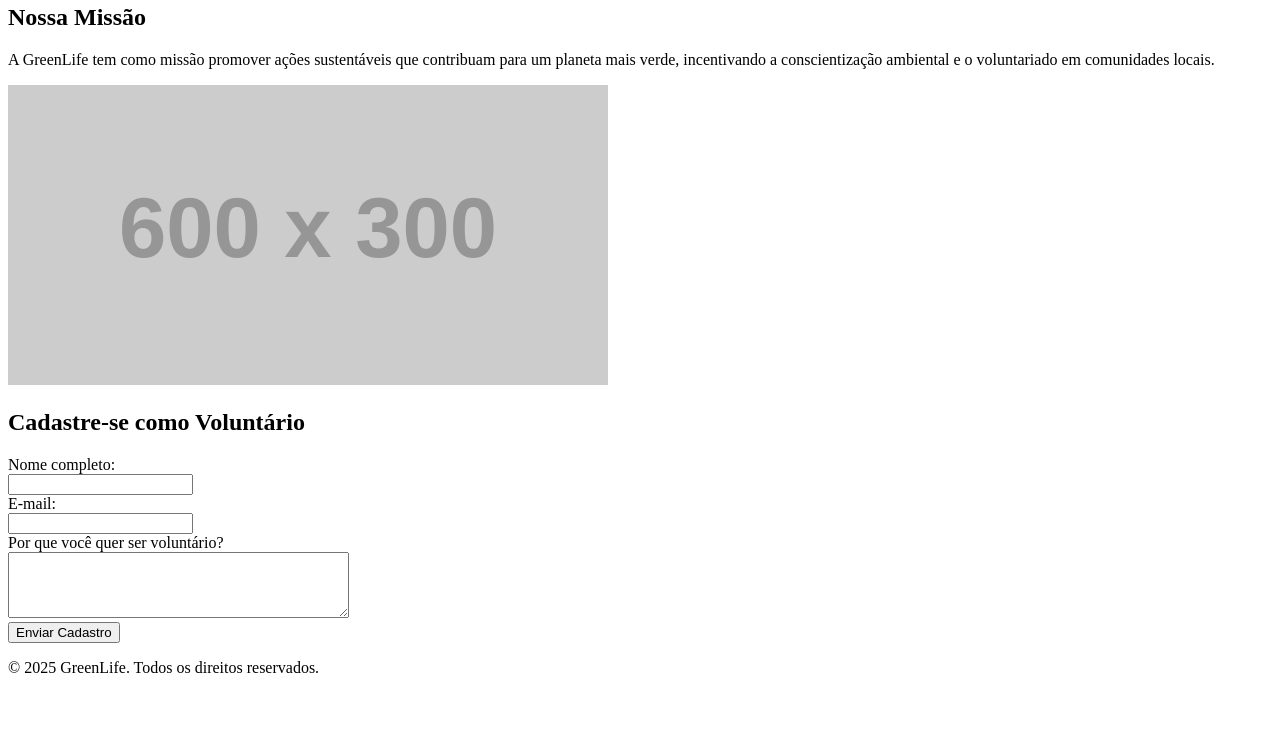
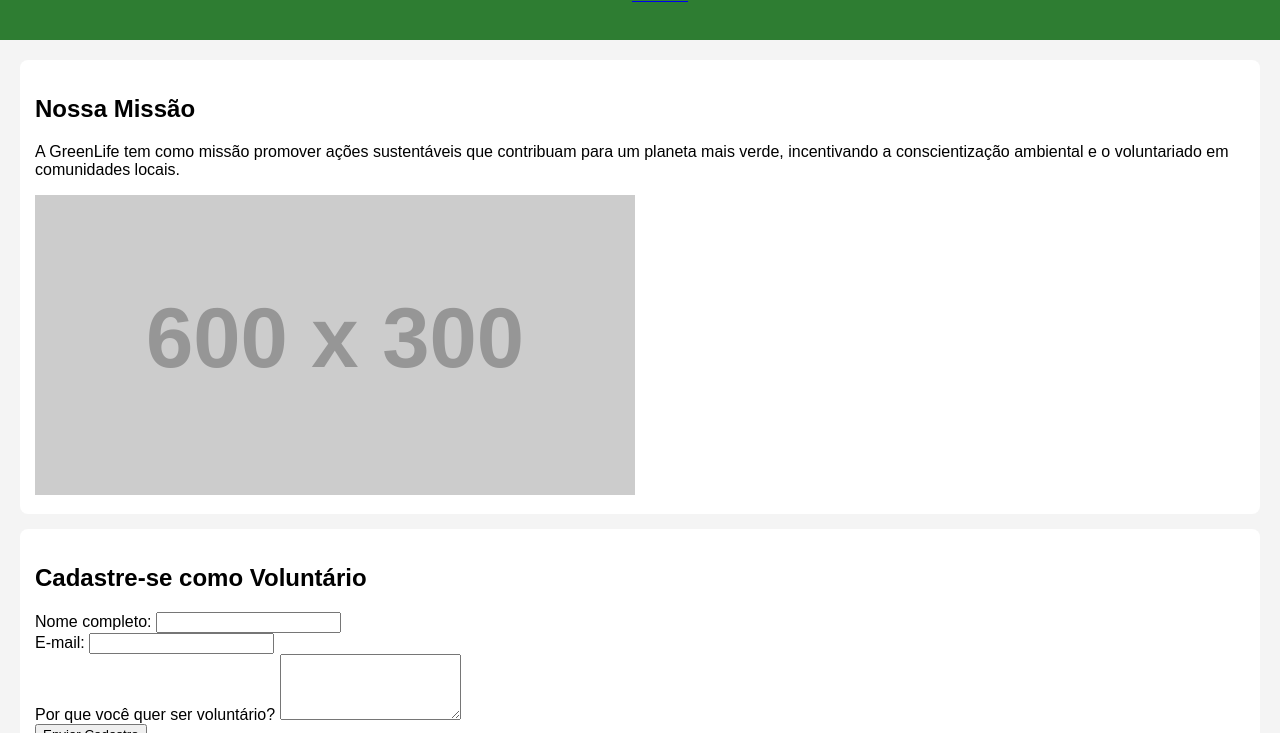
Before and after one commit to Biel2205/greenlife-institucional, a plain HTML site: page index.html in a window 1280 px wide. Shown: the part 151-884 px from the top of the page. Before the commit the page ends 844 px from the top, so only its background shows below. Drawn offline with Linux system fonts and the light colour scheme; placeholder pictures from the web are drawn by us.

Commit message:
Update index.html

```diff
--- a/index.html
+++ b/index.html
@@ -4,7 +4,11 @@
   <meta charset="UTF-8">
   <meta name="viewport" content="width=device-width, initial-scale=1.0">
   <title>GreenLife - Sustentabilidade e Voluntariado</title>
+
+  <!-- Conectando CSS -->
+  <link rel="stylesheet" href="style.css">
 </head>
+
 <body>
 
   <!-- Cabeçalho -->
@@ -23,39 +27,36 @@
   <main>
 
     <!-- Seção de Missão -->
-    <section>
+    <section class="card">
       <h2>Nossa Missão</h2>
       <p>
         A GreenLife tem como missão promover ações sustentáveis que contribuam para um planeta mais verde,
         incentivando a conscientização ambiental e o voluntariado em comunidades locais.
       </p>
-      <img src="https://via.placeholder.com/600x300" alt="Imagem representando sustentabilidade e meio ambiente">
+      <img src="https://via.placeholder.com/600x300" alt="Imagem representando sustentabilidade">
     </section>
 
-    <!-- Seção de Cadastro de Voluntários -->
-    <section>
+    <!-- Seção de Cadastro -->
+    <section class="card">
       <h2>Cadastre-se como Voluntário</h2>
-      <form action="#" method="post">
 
-        <div>
-          <label for="nome">Nome completo:</label><br>
-          <input type="text" id="nome" name="nome" required>
+      <form>
+        <div class="form-group">
+          <label for="nome">Nome completo:</label>
+          <input type="text" id="nome" required>
         </div>
 
-        <div>
-          <label for="email">E-mail:</label><br>
-          <input type="email" id="email" name="email" required>
+        <div class="form-group">
+          <label for="email">E-mail:</label>
+          <input type="email" id="email" required>
         </div>
 
-        <div>
-          <label for="motivo">Por que você quer ser voluntário?</label><br>
-          <textarea id="motivo" name="motivo" rows="4" cols="40" required></textarea>
+        <div class="form-group">
+          <label for="motivo">Por que você quer ser voluntário?</label>
+          <textarea id="motivo" rows="4" required></textarea>
         </div>
 
-        <div>
-          <button type="submit">Enviar Cadastro</button>
-        </div>
-
+        <button type="submit">Enviar Cadastro</button>
       </form>
     </section>
 
```
